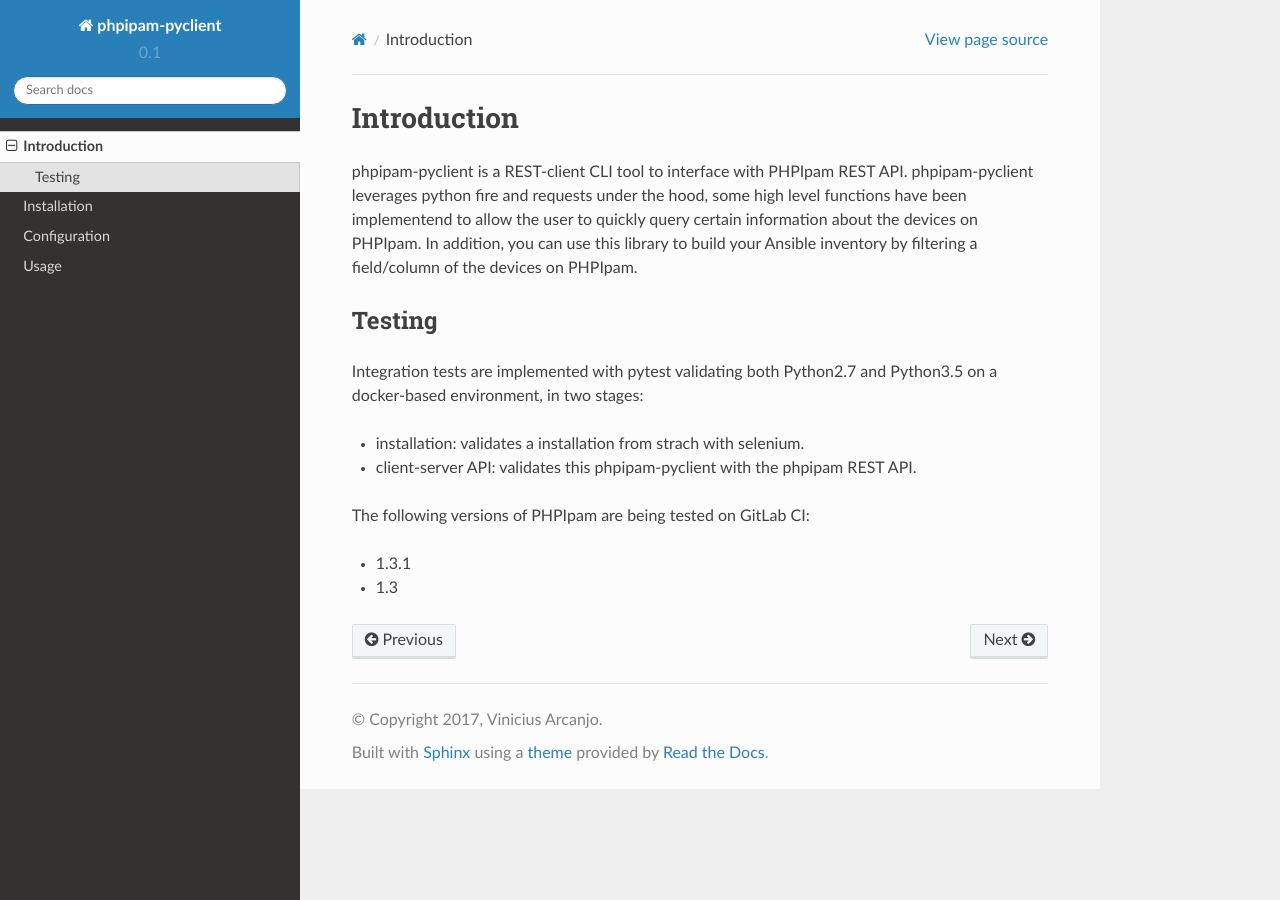
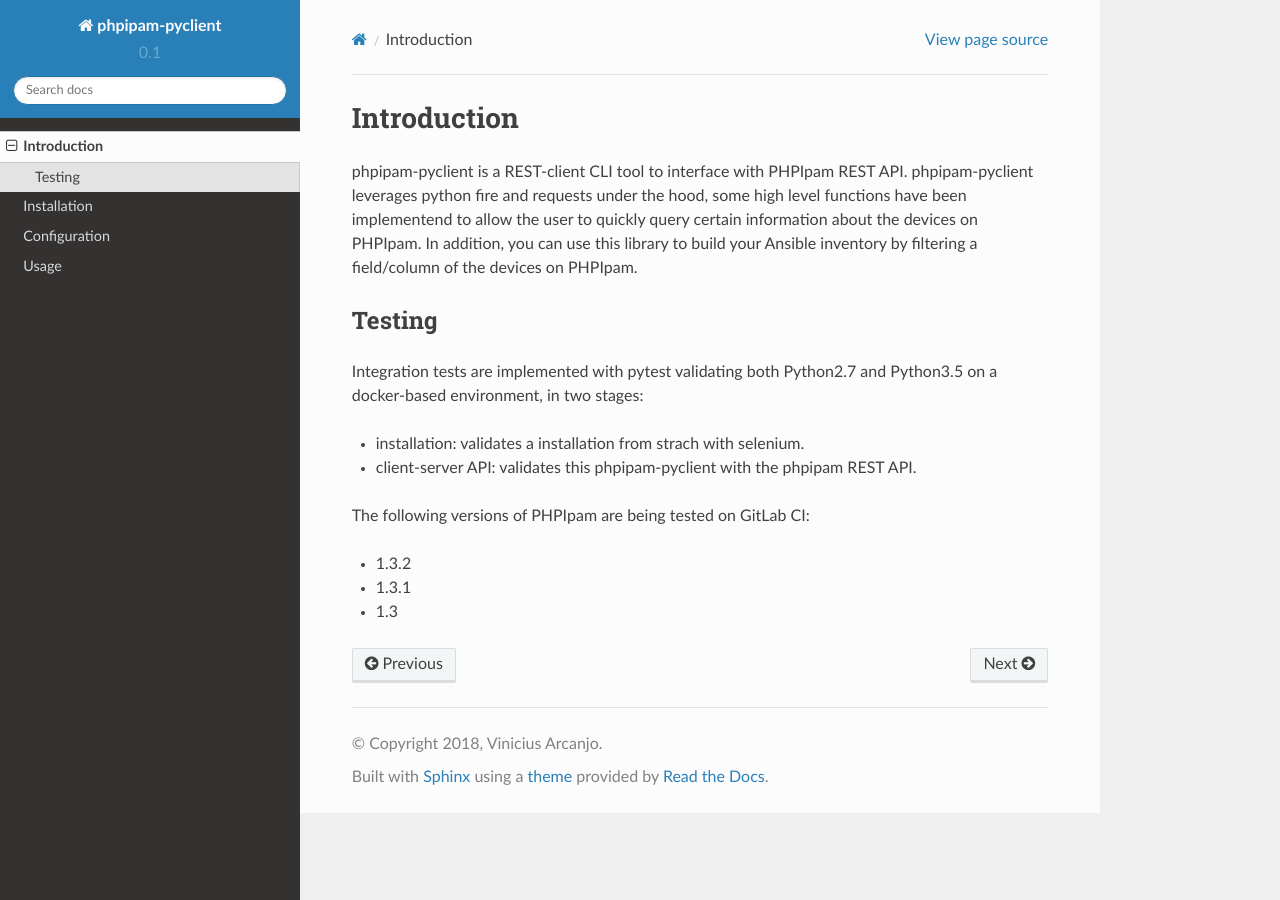
Before and after one commit to viniarck/phpipam-pyclient, a Sphinx documentation site: the page built from docs/intro.rst, in a window 1280 px wide. Built offline with Sphinx 7.4.7 and the Read the Docs theme 2.0.0, drawn with Linux system fonts in a browser that asks for light colours.

Commit message:
Updated docs.

```diff
--- a/docs/conf.py
+++ b/docs/conf.py
@@ -47,7 +47,7 @@
 
 # General information about the project.
 project = u'phpipam-pyclient'
-copyright = u'2017, Vinicius Arcanjo'
+copyright = u'2018, Vinicius Arcanjo'
 author = u'Vinicius Arcanjo'
 
 # The version info for the project you're documenting, acts as replacement for
--- a/docs/intro.rst
+++ b/docs/intro.rst
@@ -13,5 +13,6 @@
 
 The following versions of PHPIpam are being tested on GitLab CI:
 
+- 1.3.2
 - 1.3.1
 - 1.3
```
